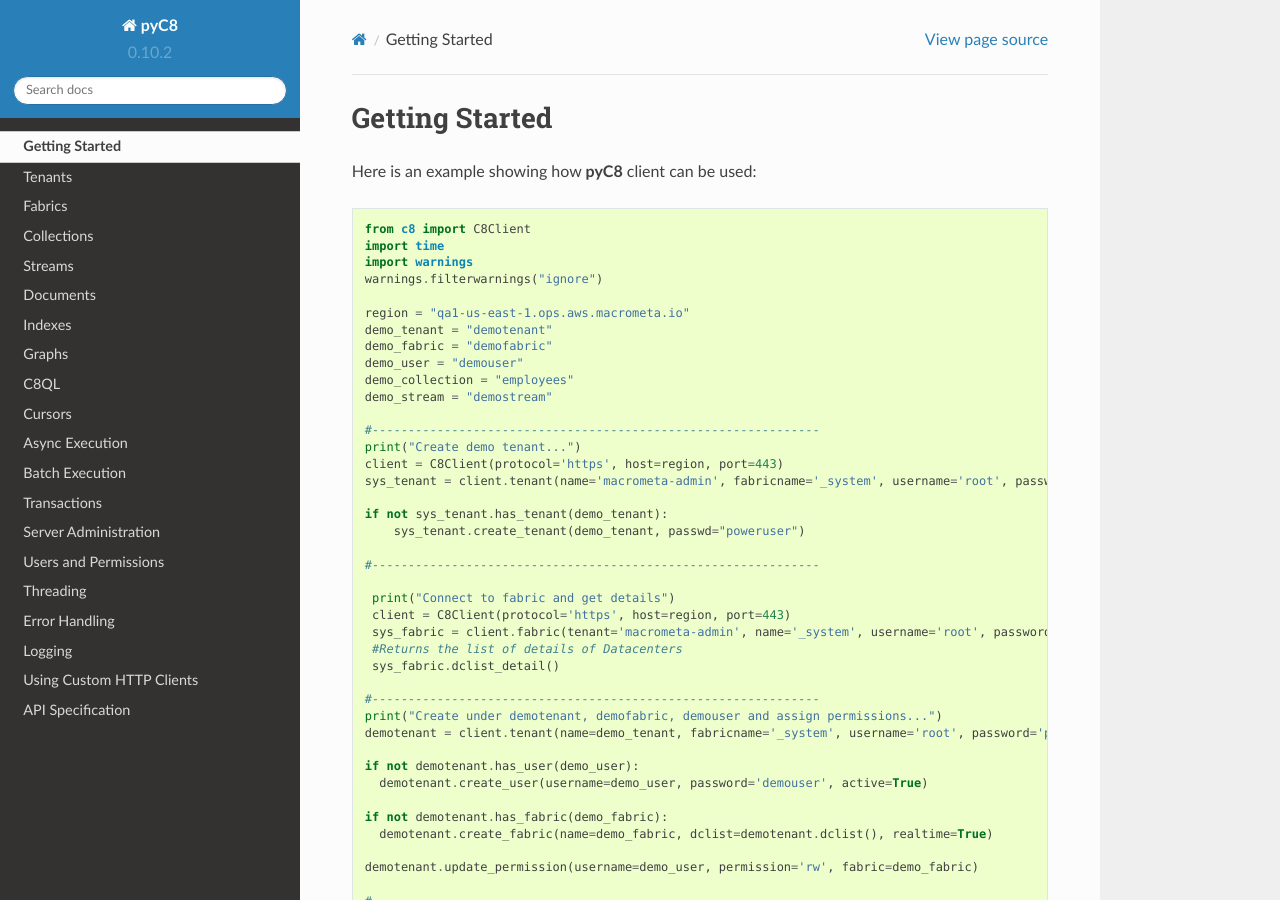
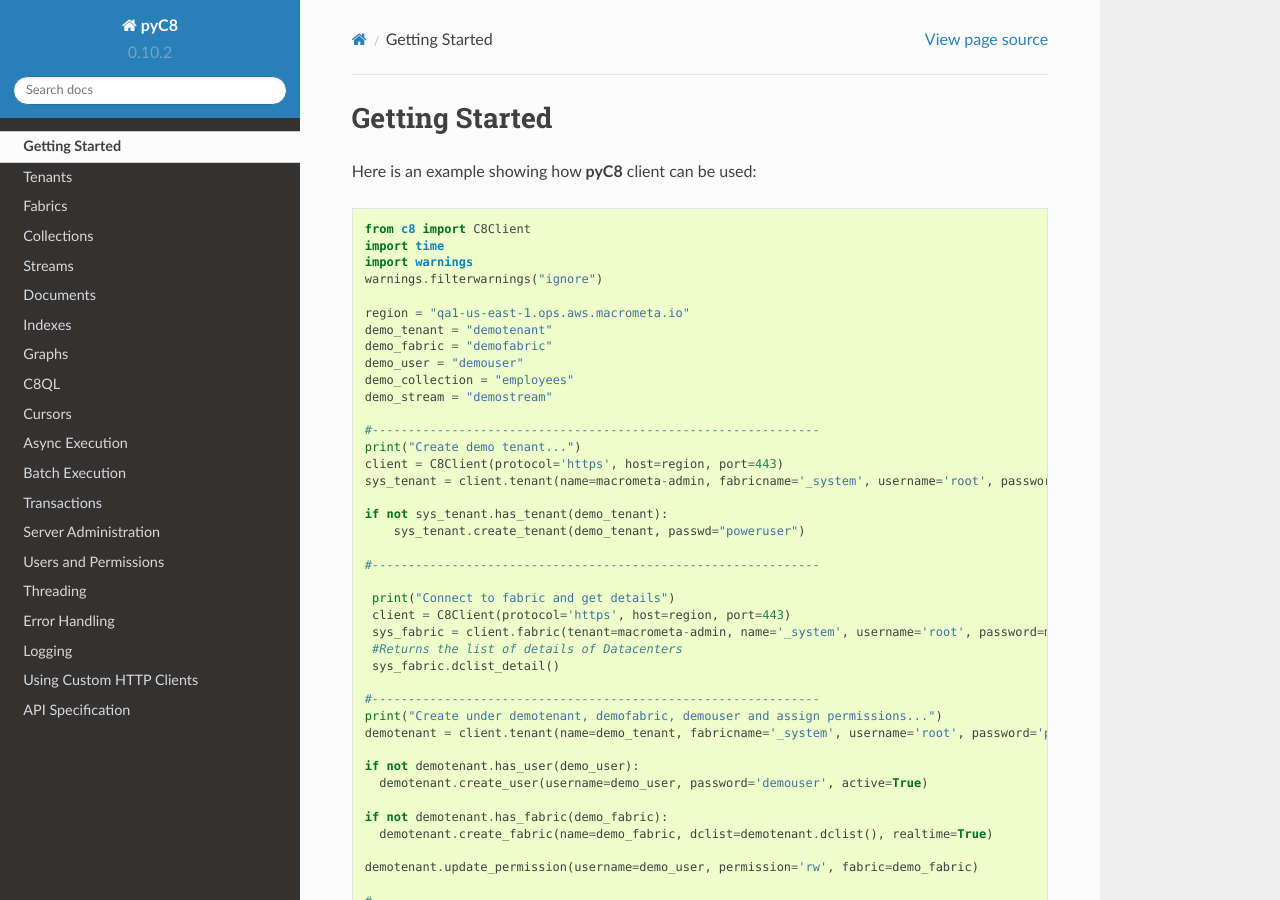
Before and after one commit to Macrometacorp/pyC8, a Sphinx documentation site: the page built from docs/overview.rst, in a window 1280 px wide and 900 px high. Built offline with Sphinx 7.4.7 and the Read the Docs theme 2.0.0, drawn with Linux system fonts in a browser that asks for light colours; some of the changed text lies outside the part shown.

Commit message:
small tweak to docs

```diff
--- a/docs/overview.rst
+++ b/docs/overview.rst
@@ -20,7 +20,7 @@ Here is an example showing how **pyC8** client can be used:
    #--------------------------------------------------------------
    print("Create demo tenant...")
    client = C8Client(protocol='https', host=region, port=443)
-   sys_tenant = client.tenant(name='macrometa-admin', fabricname='_system', username='root', password='macrometa-password')
+   sys_tenant = client.tenant(name=macrometa-admin, fabricname='_system', username='root', password=macrometa-password)
 
    if not sys_tenant.has_tenant(demo_tenant):
        sys_tenant.create_tenant(demo_tenant, passwd="poweruser")
@@ -29,7 +29,7 @@ Here is an example showing how **pyC8** client can be used:
 
     print("Connect to fabric and get details")
     client = C8Client(protocol='https', host=region, port=443)
-    sys_fabric = client.fabric(tenant='macrometa-admin', name='_system', username='root', password='macrometa-password')
+    sys_fabric = client.fabric(tenant=macrometa-admin, name='_system', username='root', password=macrometa-password)
     #Returns the list of details of Datacenters
     sys_fabric.dclist_detail()
 
@@ -273,7 +273,7 @@ Workflow of **Spot Collections**
 
     #Step 1: Make one of the regions in the fed as the Spot Region
     # Connect to System admin
-    sys_tenant = client.tenant(name='macrometa-admin', fabricname='_system', username='root', password='macrometa-password')
+    sys_tenant = client.tenant(name=macrometa-admin, fabricname='_system', username='root', password=macrometa-password)
     #Make REGION-1 as spot-region
     sys_tenant.assign_dc_spot('REGION-1',spot_region=True)
 
@@ -290,5 +290,5 @@ Workflow of **Spot Collections**
     spot_collection = fabric.create_collection('spot-collection', spot_collection=True)
 
     #Step 4: Update Spot primary region of the geo-fabric. To change it, we need system admin credentials
-    sys_fabric = client.fabric(tenant='macrometa-admin', name='_system', username='root', password='macrometa-password')
+    sys_fabric = client.fabric(tenant=macrometa-admin, name='_system', username='root', password=macrometa-password)
     sys_fabric.update_spot_region('guest', 'spot-geo-fabric', 'REGION-2')
```
Also changed, not shown: README.md (+2 -2 lines).
